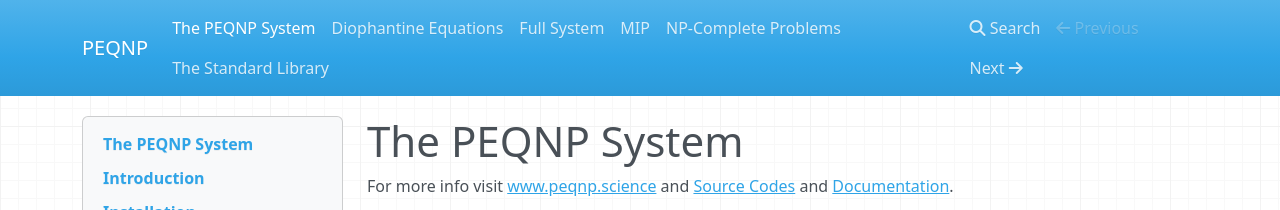
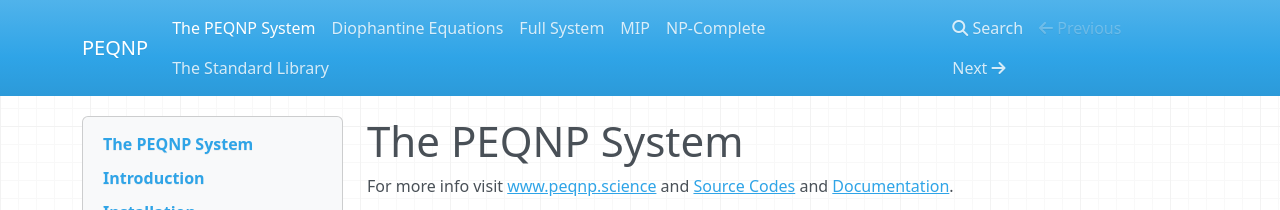
Before and after one commit to maxtuno/PEQNP, an MkDocs documentation site: the page built from docs/index.md, in a window 1280 px wide. Shown: the top 210 px of the page. Built offline with MkDocs 1.6.1, drawn with Linux system fonts in a browser that asks for light colours; nearby versions of some CDN libraries; formulas are drawn with MathJax 3; a script that is not in the unit is left out.

Commit message:
Update problems.md

```diff
--- a/docs/problems.md
+++ b/docs/problems.md
@@ -1,4 +1,4 @@
-# NP-Complete Problems
+# NP-Complete
 
 NP-complete problem, any of a class of computational problems for which no efficient solution algorithm has been found. Many significant computer-science problems belong to this class—e.g., the traveling salesman problem, satisfiability problems, and graph-covering problems.
 
```
